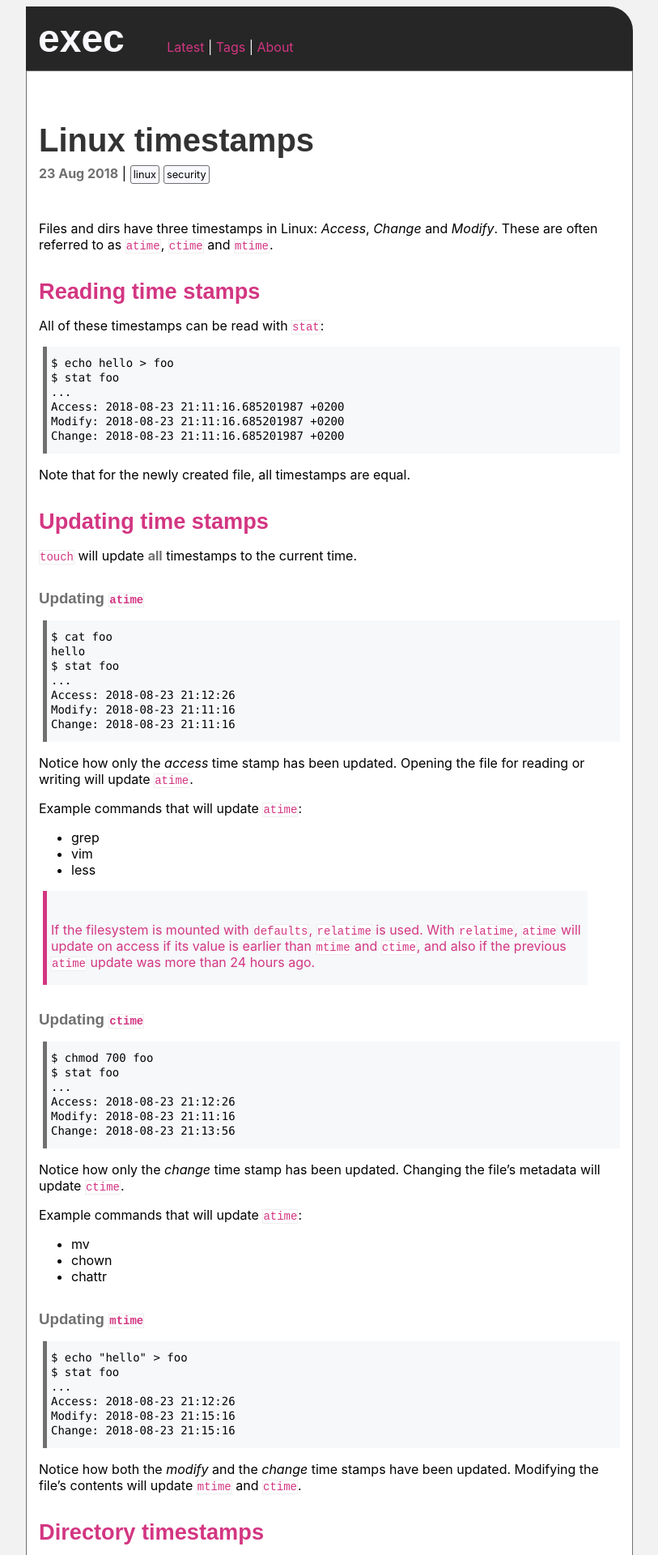
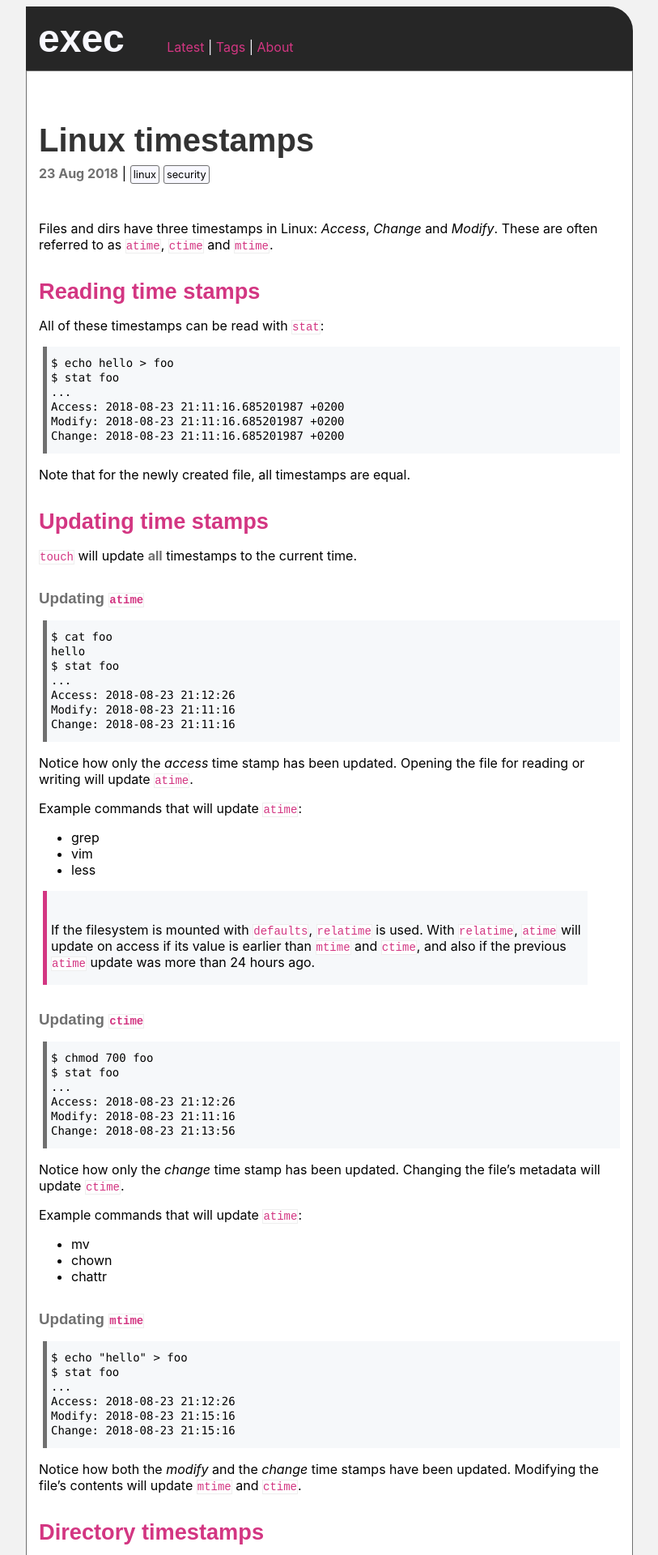
Before and after one commit to execas/execas.github.io, a Jekyll site: the page built from _posts/2018-08-23-linux-timestamps.md, in a window 1280 px wide. Shown: the top 1920 px of the page at 81% size, without its empty margins (233-1046 px from the left). Built offline with Jekyll 4.4.1, drawn with Linux system fonts in a browser that asks for light colours.

Commit message:
Update execas.css

```diff
--- a/css/execas.css
+++ b/css/execas.css
@@ -45,7 +45,7 @@ blockquote {
      padding-bottom: 2px;
      padding-top: 22px;
      border-left: 5px solid #d33682;
-     color:#d33682;
+     color:#000000;
 }
 
 pre code {
```
